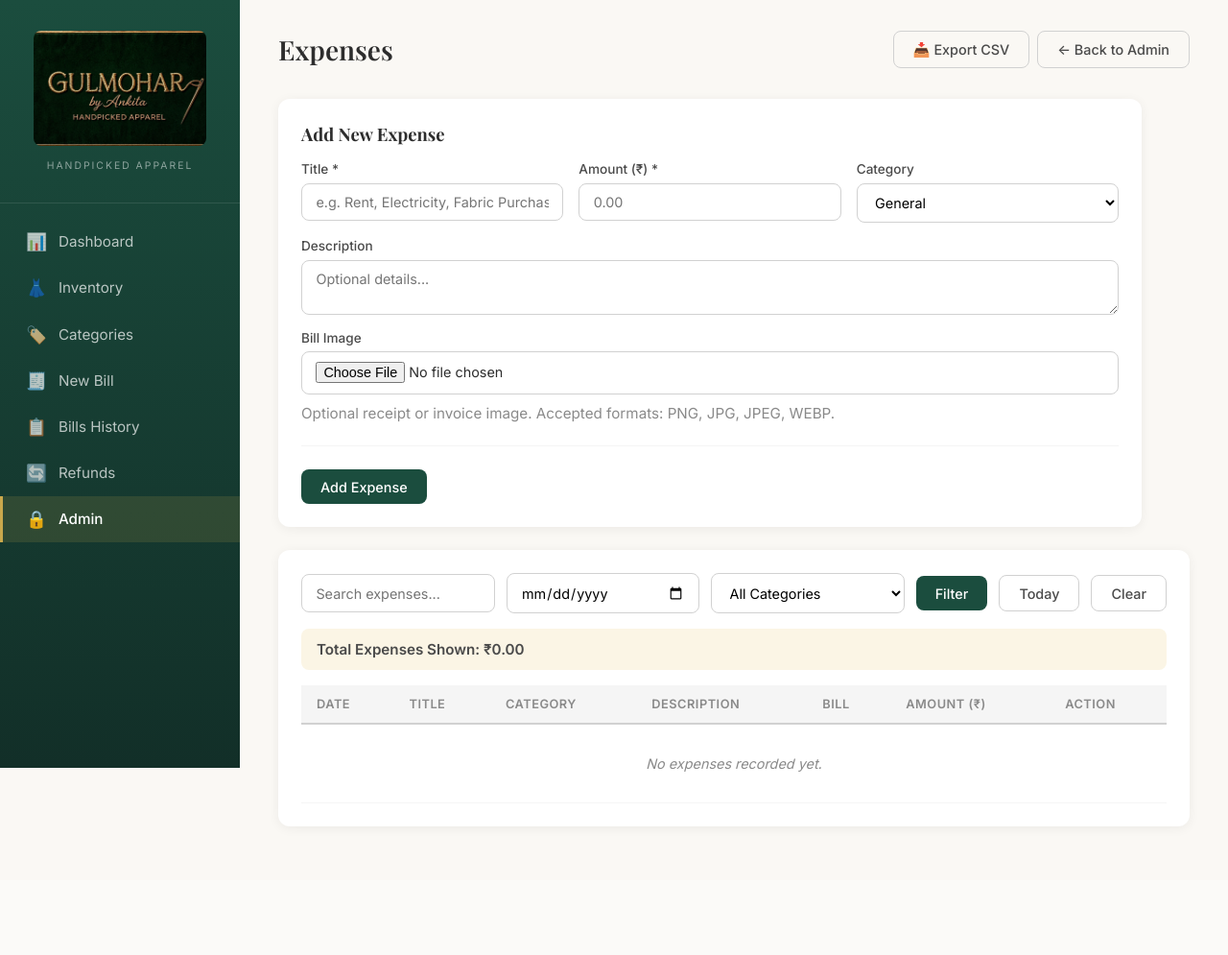
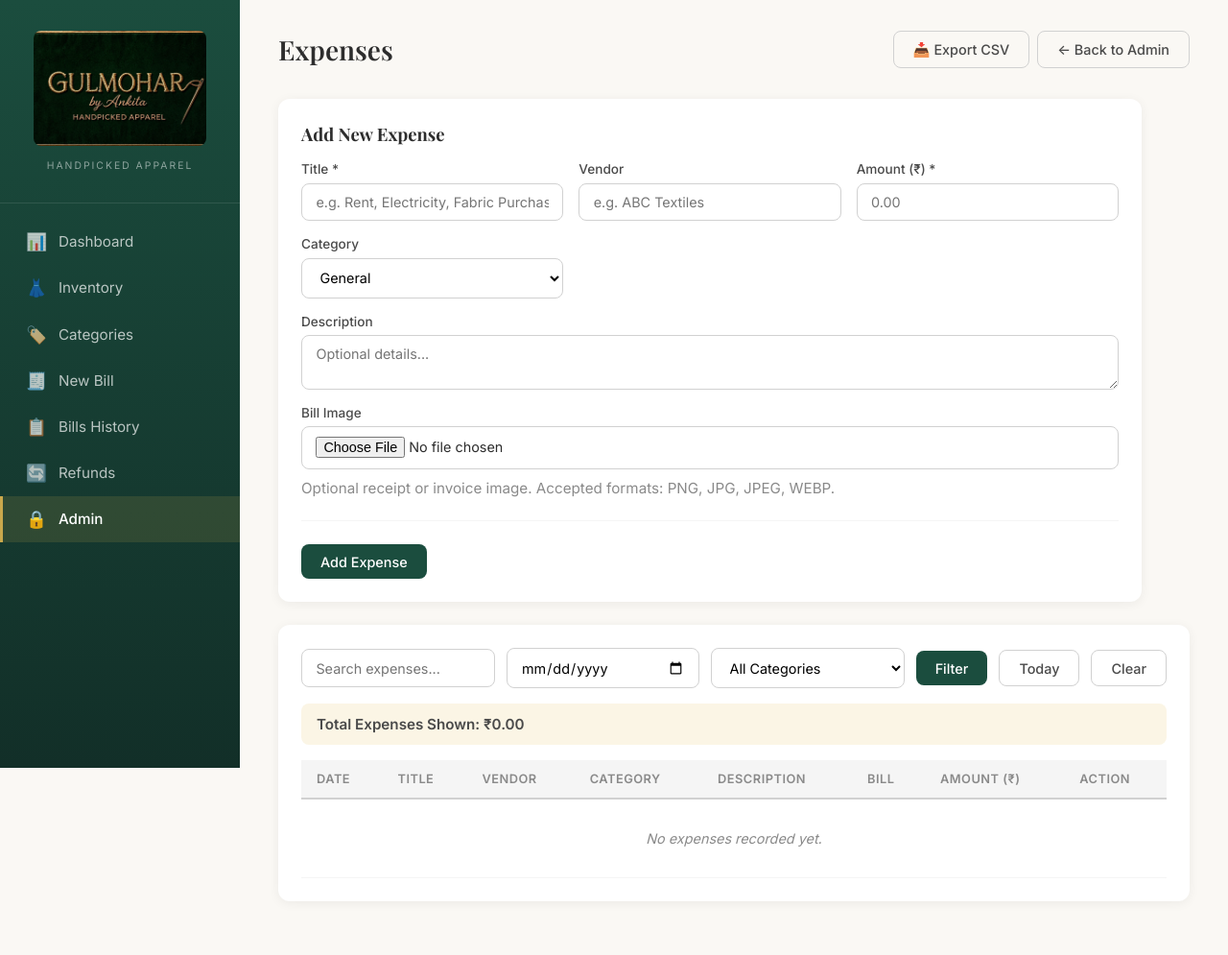
Before and after one commit to Sujay-Nakhare-Git/inventory-management, a Flask app: page /expenses in a window 1280 px wide. Shown: the whole page at 96% size. Before the commit the page ends 862 px from the top, so only its background shows below. Run offline with Flask 3, Linux system fonts and the light colour scheme; the visitor is signed in with stand-in values (Sample User, id 1); data that the repository does not hold is empty.

Commit message:
Add vendor field to expenses

```diff
--- a/app.py
+++ b/app.py
@@ -108,6 +108,7 @@ def init_db():
         CREATE TABLE IF NOT EXISTS expenses (
             id INTEGER PRIMARY KEY AUTOINCREMENT,
             title TEXT NOT NULL,
+            vendor TEXT,
             description TEXT,
             category TEXT NOT NULL DEFAULT 'General',
             amount REAL NOT NULL DEFAULT 0,
@@ -162,6 +163,8 @@ def init_db():
     expense_columns = {
         row["name"] for row in db.execute("PRAGMA table_info(expenses)").fetchall()
     }
+    if "vendor" not in expense_columns:
+        db.execute("ALTER TABLE expenses ADD COLUMN vendor TEXT")
     if "bill_image_path" not in expense_columns:
         db.execute("ALTER TABLE expenses ADD COLUMN bill_image_path TEXT")
 
@@ -1023,8 +1026,8 @@ def expenses():
     query = "SELECT * FROM expenses WHERE 1=1"
     params = []
     if search:
-        query += " AND (title LIKE ? OR description LIKE ?)"
-        params += [f"%{search}%", f"%{search}%"]
+        query += " AND (title LIKE ? OR description LIKE ? OR vendor LIKE ?)"
+        params += [f"%{search}%", f"%{search}%", f"%{search}%"]
     if category:
         query += " AND category = ?"
         params.append(category)
@@ -1049,6 +1052,7 @@ def add_expense():
 
     db = get_db()
     title = request.form["title"].strip()
+    vendor = request.form.get("vendor", "").strip()
     description = request.form.get("description", "").strip()
     category = request.form.get("category", "General")
     amount = float(request.form.get("amount", 0))
@@ -1062,9 +1066,9 @@ def add_expense():
             bill_image_path = save_expense_bill_image(bill_image, title)
 
         db.execute(
-            "INSERT INTO expenses (title, description, category, amount, bill_image_path) "
-            "VALUES (?, ?, ?, ?, ?)",
-            (title, description, category, amount, bill_image_path),
+            "INSERT INTO expenses (title, vendor, description, category, amount, bill_image_path) "
+            "VALUES (?, ?, ?, ?, ?, ?)",
+            (title, vendor or None, description, category, amount, bill_image_path),
         )
         db.commit()
         log_update("Expense Added", f"{title} — ₹{amount} ({category})", "expense")
@@ -1088,6 +1092,7 @@ def edit_expense(expense_id):
 
     if request.method == "POST":
         title = request.form["title"].strip()
+        vendor = request.form.get("vendor", "").strip()
         description = request.form.get("description", "").strip()
         category = request.form.get("category", "General")
         amount = float(request.form.get("amount", 0))
@@ -1116,8 +1121,8 @@ def edit_expense(expense_id):
             bill_image_path = save_expense_bill_image(bill_image, title)
 
         db.execute(
-            "UPDATE expenses SET title = ?, description = ?, category = ?, amount = ?, bill_image_path = ? WHERE id = ?",
-            (title, description, category, amount, bill_image_path, expense_id),
+            "UPDATE expenses SET title = ?, vendor = ?, description = ?, category = ?, amount = ?, bill_image_path = ? WHERE id = ?",
+            (title, vendor or None, description, category, amount, bill_image_path, expense_id),
         )
         db.commit()
         log_update("Expense Updated", f"{title} — ₹{amount} ({category})", "expense")
@@ -1262,9 +1267,9 @@ def export_expenses():
 
     output = io.StringIO()
     writer = csv.writer(output)
-    writer.writerow(["ID", "Title", "Description", "Category", "Amount (₹)", "Date"])
+    writer.writerow(["ID", "Title", "Vendor", "Description", "Category", "Amount (₹)", "Date"])
     for r in rows:
-        writer.writerow([r["id"], r["title"], r["description"] or "",
+        writer.writerow([r["id"], r["title"], r["vendor"] or "", r["description"] or "",
                          r["category"], r["amount"], r["created_at"]])
 
     filename = f"expenses_{date or 'all'}.csv"
--- a/templates/expense_form.html
+++ b/templates/expense_form.html
@@ -13,6 +13,10 @@
             <div class="form-group">
                 <label for="title">Title *</label>
                 <input type="text" id="title" name="title" class="input" required value="{{ expense.title }}">
+            </div>
+            <div class="form-group">
+                <label for="vendor">Vendor</label>
+                <input type="text" id="vendor" name="vendor" class="input" value="{{ expense.vendor or '' }}" placeholder="e.g. ABC Textiles">
             </div>
             <div class="form-group">
                 <label for="amount">Amount (₹) *</label>
--- a/templates/expenses.html
+++ b/templates/expenses.html
@@ -17,6 +17,10 @@
             <div class="form-group">
                 <label for="title">Title *</label>
                 <input type="text" id="title" name="title" class="input" required placeholder="e.g. Rent, Electricity, Fabric Purchase">
+            </div>
+            <div class="form-group">
+                <label for="vendor">Vendor</label>
+                <input type="text" id="vendor" name="vendor" class="input" placeholder="e.g. ABC Textiles">
             </div>
             <div class="form-group">
                 <label for="amount">Amount (₹) *</label>
@@ -80,6 +84,7 @@
                 <tr>
                     <th>Date</th>
                     <th>Title</th>
+                    <th>Vendor</th>
                     <th>Category</th>
                     <th>Description</th>
                     <th>Bill</th>
@@ -92,6 +97,7 @@
                 <tr>
                     <td>{{ e.created_at }}</td>
                     <td><strong>{{ e.title }}</strong></td>
+                    <td>{{ e.vendor or '—' }}</td>
                     <td><span class="badge badge-info">{{ e.category }}</span></td>
                     <td>{{ e.description or '—' }}</td>
                     <td>
@@ -112,7 +118,7 @@
                     </td>
                 </tr>
                 {% else %}
-                <tr><td colspan="7" class="empty-state">No expenses recorded yet.</td></tr>
+                <tr><td colspan="8" class="empty-state">No expenses recorded yet.</td></tr>
                 {% endfor %}
             </tbody>
         </table>
```
